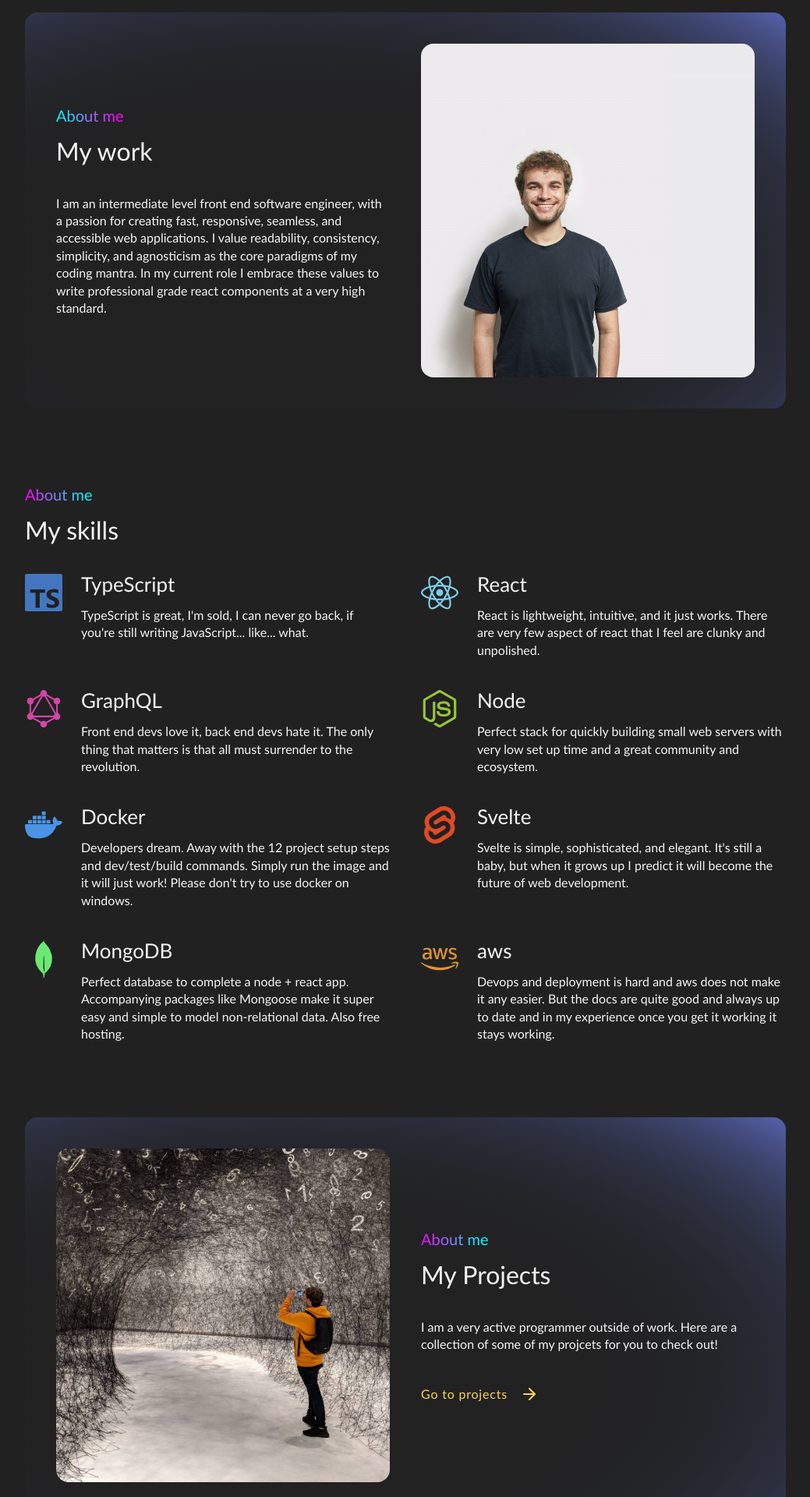
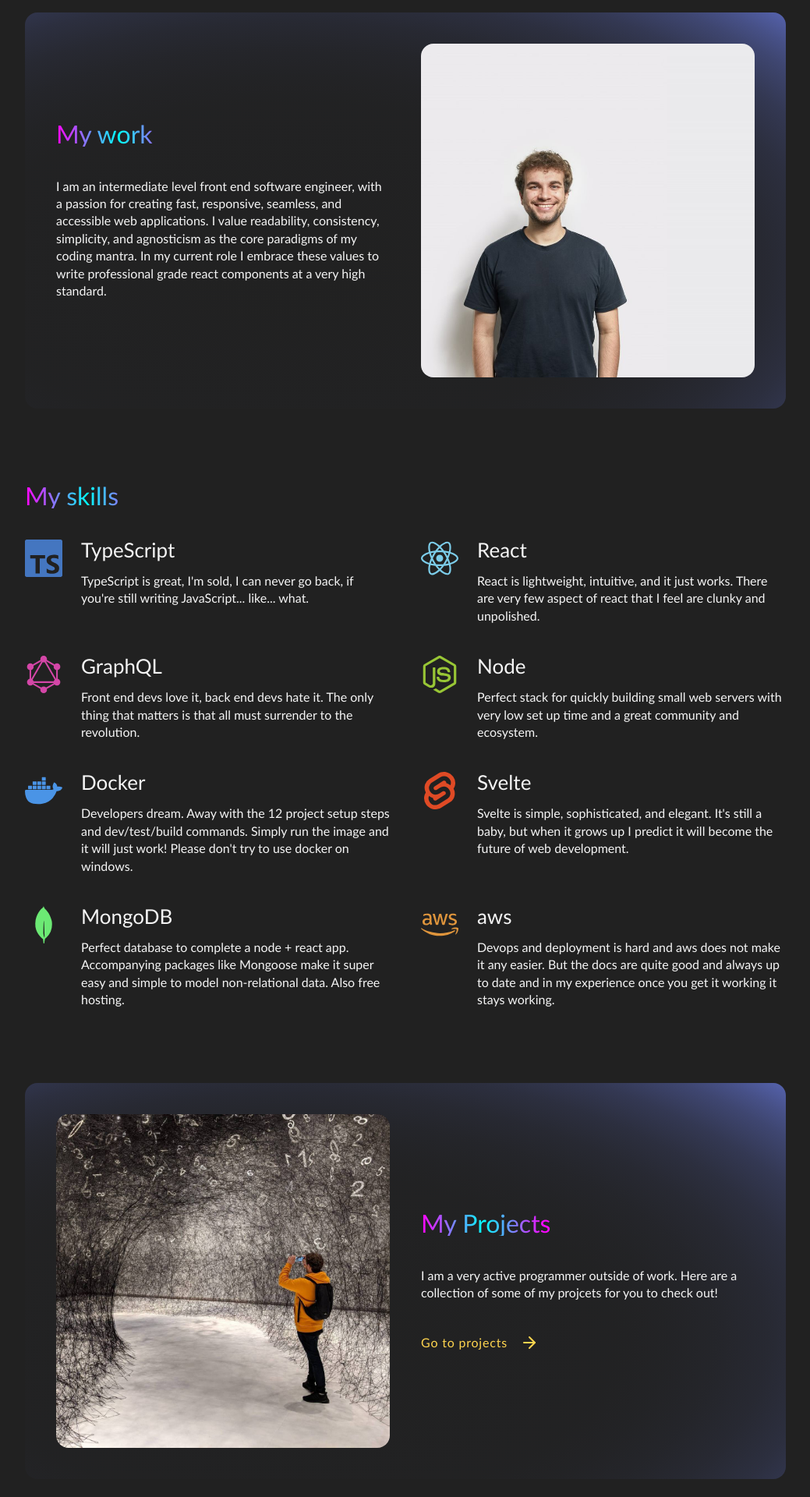
Before and after one commit to MaxRandle/portfolio-website-v3, a Next.js app: page / in a window 1280 px wide. Shown: the part 520-2440 px from the top of the page at 78% size, without its empty margins (120-1159 px from the left). Built offline with nearby package versions, Linux system fonts and the light colour scheme.

Commit message:
consistency updates

```diff
--- a/src/components/Box.tsx
+++ b/src/components/Box.tsx
@@ -4,7 +4,7 @@ import styled, { css } from "styled-components";
 
 interface IBoxProps extends React.HTMLAttributes<HTMLDivElement> {
   children?: ReactNode;
-  color?: "primary" | "secondary";
+  palette?: "primary" | "secondary";
   texture?: "lg1" | "lg2" | "lg3" | "rg1" | "rg2" | "rg3";
   isResponsive?: boolean;
 }
@@ -51,12 +51,12 @@ const StyledBox = styled.div<IBoxProps>`
           background-color: var(--box-bg-color);
         `}
 
-  ${({ color }) =>
-    color === "primary"
+  ${({ palette }) =>
+    palette === "primary"
       ? css`
           --box-bg-color: var(--box-bg-primary);
         `
-      : color === "secondary"
+      : palette === "secondary"
       ? css`
           --box-bg-color: var(--box-bg-secondary);
         `
@@ -73,8 +73,8 @@ const StyledBox = styled.div<IBoxProps>`
         `
       : ""}
 
-  ${({ color, texture }) =>
-    !color && !texture
+  ${({ palette, texture }) =>
+    !palette && !texture
       ? css`
           --box-padding: 0px 24px;
 
--- a/src/components/Button.tsx
+++ b/src/components/Button.tsx
@@ -11,19 +11,25 @@ interface ButtonProps extends React.HTMLAttributes<HTMLButtonElement | HTMLAncho
 }
 
 const StyledButton = styled.button<Pick<ButtonProps, "palette" | "variant">>`
+  cursor: pointer;
   appearance: none;
   text-decoration: none;
+  user-select: none;
   box-sizing: border-box;
-  user-select: none;
   display: inline-flex;
   align-items: center;
   justify-content: center;
-  cursor: pointer;
+  padding-right: 0.25rem;
+  border-radius: var(--border-radius-xs);
 
   letter-spacing: var(--typography-button-spacing);
 
   & > * + * {
     margin-left: 16px;
+  }
+
+  &:focus {
+    outline: var(--focus-ring-outline);
   }
 `;
 
--- a/src/components/Heading.tsx
+++ b/src/components/Heading.tsx
@@ -4,6 +4,7 @@ import styled, { css } from "styled-components";
 export interface IHeadingProps extends React.HTMLAttributes<HTMLHeadingElement> {
   level?: 1 | 2 | 3 | 4;
   children?: ReactNode;
+  palette?: "primary" | "faded" | "rainbow";
 }
 
 const StyledHeading = styled.h3<IHeadingProps>`
@@ -30,6 +31,23 @@ const StyledHeading = styled.h3<IHeadingProps>`
           --font-size: var(--heading-level4-size);
         `
       : ""}
+
+  ${({ palette }) =>
+    palette === "primary"
+      ? css`
+          --heading-color: var(--primary-700);
+        `
+      : palette === "faded"
+      ? css`
+          --heading-color: var(--base-400);
+        `
+      : palette === "rainbow"
+      ? css`
+          background-image: repeating-linear-gradient(to right, magenta, cyan, magenta 160px);
+          -webkit-background-clip: text;
+          -webkit-text-fill-color: transparent;
+        `
+      : ""}
 `;
 
 export const Heading: React.FC<IHeadingProps> = ({ children, level = 3, ...props }) => {
--- a/src/components/Typography.tsx
+++ b/src/components/Typography.tsx
@@ -3,7 +3,7 @@ import styled, { css } from "styled-components";
 
 export interface ITypographyProps extends React.HTMLAttributes<HTMLParagraphElement | HTMLSpanElement> {
   variant?: "subheading" | "body" | "label" | "caption";
-  color?: "primary" | "faded" | "rainbow" | "rainbow-reverse";
+  palette?: "primary" | "faded" | "rainbow" | "rainbow-reverse";
   children?: ReactNode;
   as?: "p" | "span";
 }
@@ -35,22 +35,22 @@ const StyledTypography = styled.p<ITypographyProps>`
         `
       : ""}
 
-  ${({ color }) =>
-    color === "primary"
+  ${({ palette }) =>
+    palette === "primary"
       ? css`
           --typography-color: var(--primary-700);
         `
-      : color === "faded"
+      : palette === "faded"
       ? css`
           --typography-color: var(--base-400);
         `
-      : color === "rainbow"
+      : palette === "rainbow"
       ? css`
           background-image: repeating-linear-gradient(to right, magenta, cyan, magenta 160px);
           -webkit-background-clip: text;
           -webkit-text-fill-color: transparent;
         `
-      : color === "rainbow-reverse"
+      : palette === "rainbow-reverse"
       ? css`
           background-image: repeating-linear-gradient(to right, cyan, magenta, cyan 160px);
           -webkit-background-clip: text;
--- a/src/content/homePage.ts
+++ b/src/content/homePage.ts
@@ -7,15 +7,13 @@ const homePageContent = {
       "Find out a little bit about me, download my CV, play around with some of my embedded projects, and enjoy the design! I put a lot of effort into it.",
   },
   work: {
-    heading: "About me",
-    subheading: "My work",
+    heading: "My work",
     content:
       "I am an intermediate level front end software engineer, with a passion for creating fast, responsive, seamless, and accessible web applications. I value readability, consistency, simplicity, and agnosticism as the core paradigms of my coding mantra. In my current role I embrace these values to write professional grade react components at a very high standard.",
     media: "media/max.jpg",
   },
   skills: {
-    heading: "About me",
-    subheading: "My skills",
+    heading: "My skills",
     contentArray: [
       {
         name: "TypeScript",
@@ -86,8 +84,7 @@ const homePageContent = {
     },
   },
   hobbies: {
-    heading: "About me",
-    subheading: "My hobbies",
+    heading: "My hobbies",
     imageReel: [
       {
         alt: "rocket league",
@@ -134,8 +131,7 @@ const homePageContent = {
     contentArray: [],
   },
   projects: {
-    heading: "About me",
-    subheading: "My Projects",
+    heading: "My Projects",
     content: "I am a very active programmer outside of work. Here are a collection of some of my projcets for you to check out!",
     media: "media/max-art.jpg",
     contentArray: [
--- a/src/layouts/Card/Card.tsx
+++ b/src/layouts/Card/Card.tsx
@@ -18,7 +18,7 @@ const StyledCard = styled.div<IBoxProps>`
   border: 1px solid var(--border-color);
   color: var(--body-color);
 
-  transition: 0.3s;
+  transition: box-shadow 0.15s;
   box-sizing: border-box;
   overflow: hidden;
   display: flex;
@@ -38,8 +38,10 @@ const StyledCard = styled.div<IBoxProps>`
     href
       ? css`
           &:hover {
-            border: 4px solid var(--secondary-500);
-            margin: -3px;
+            box-shadow: var(--hover-ring-box-shadow);
+          }
+          &:focus {
+            outline: var(--focus-ring-outline);
           }
         `
       : ""}
@@ -113,7 +115,7 @@ export const Card: React.FC<IBoxProps> = ({ href, children, ...props }) => {
     <Typography>{meta.summary}</Typography>
     <Typography
       variant="caption"
-      color="faded"
+      palette="faded"
       style={{ textTransform: "uppercase" }}
     >
       {meta.tags.join(" | ")}
--- a/src/pages/index.tsx
+++ b/src/pages/index.tsx
@@ -62,19 +62,13 @@ const Home: NextPage = () => {
       <Section {...props}>
         <div className="container">
           <Box
-            color="secondary"
+            palette="secondary"
             texture="rg2"
             isResponsive
           >
             <Media>
               <MediaHeader>
-                <Typography
-                  variant="subheading"
-                  color="rainbow-reverse"
-                >
-                  {homePageContent.work.heading}
-                </Typography>
-                <Heading className="mt-4">{homePageContent.work.subheading}</Heading>
+                <Heading palette="rainbow">{homePageContent.work.heading}</Heading>
               </MediaHeader>
               <MediaMedia>
                 <Figure
@@ -102,13 +96,7 @@ const Home: NextPage = () => {
             isResponsive
           >
             <div className="lg:col-span-2">
-              <Typography
-                variant="subheading"
-                color="rainbow"
-              >
-                {homePageContent.skills.heading}
-              </Typography>
-              <Heading className="mt-4">{homePageContent.skills.subheading}</Heading>
+              <Heading palette="rainbow">{homePageContent.skills.heading}</Heading>
             </div>
             {homePageContent.skills.contentArray.map(({ name, description, IconComponent, iconColor }) => (
               <div
@@ -185,13 +173,7 @@ const Home: NextPage = () => {
         {...props}
       >
         <div className="container space-y-4">
-          <Typography
-            variant="subheading"
-            color="rainbow-reverse"
-          >
-            {homePageContent.hobbies.heading}
-          </Typography>
-          <Heading>{homePageContent.hobbies.subheading}</Heading>
+          <Heading palette="rainbow">{homePageContent.hobbies.heading}</Heading>
         </div>
 
         <GridReel>
@@ -241,18 +223,12 @@ const Home: NextPage = () => {
           <Box
             isResponsive
             className="space-y-10"
-            color="secondary"
+            palette="secondary"
             texture="rg2"
           >
             <Media layout="reverse">
               <MediaHeader>
-                <Typography
-                  variant="subheading"
-                  color="rainbow"
-                >
-                  {homePageContent.projects.heading}
-                </Typography>
-                <Heading className="mt-4">{homePageContent.projects.subheading}</Heading>
+                <Heading palette="rainbow">{homePageContent.projects.heading}</Heading>
               </MediaHeader>
               <MediaMedia>
                 <Figure
--- a/src/pages/projects/index.tsx
+++ b/src/pages/projects/index.tsx
@@ -58,7 +58,7 @@ const ProjectsPage: NextPage<{ projectMetas: ProjectMeta[] }> = (props) => {
                 <Typography>{meta.summary}</Typography>
                 <Typography
                   variant="caption"
-                  color="faded"
+                  palette="faded"
                   style={{ textTransform: "uppercase" }}
                 >
                   {meta.tags.join(" | ")}
--- a/src/projects/alpha-tac.mdx
+++ b/src/projects/alpha-tac.mdx
@@ -6,7 +6,9 @@ summary: An AI agent that can play the game of Ultimate Tic Tac Toe.
 tags: ["algorithms", "A.I.", "game theory"]
 ---
 
-# Live Demo {year}
+# Interactive Demo
+
+Built: {year}
 
 # heading 1
 
--- a/src/styles/globals.css
+++ b/src/styles/globals.css
@@ -198,6 +198,7 @@
   /* border */
 
   --border-color: var(--base-200);
+  --border-radius-xs: 8px;
   --border-radius-sm: 8px;
   --border-radius-base: 16px;
 
@@ -219,6 +220,11 @@
 
   /* link */
   --link-color: var(--primary-700);
+
+  --focus-ring-box-shadow: 0px 0px 0px 0.25rem var(--primary-500);
+  --focus-ring-outline: 0.25rem solid var(--primary-500);
+
+  --hover-ring-box-shadow: 0px 0px 3px 0.25rem var(--secondary-500);
 }
 
 /* @media (prefers-color-scheme: dark) { */
```
